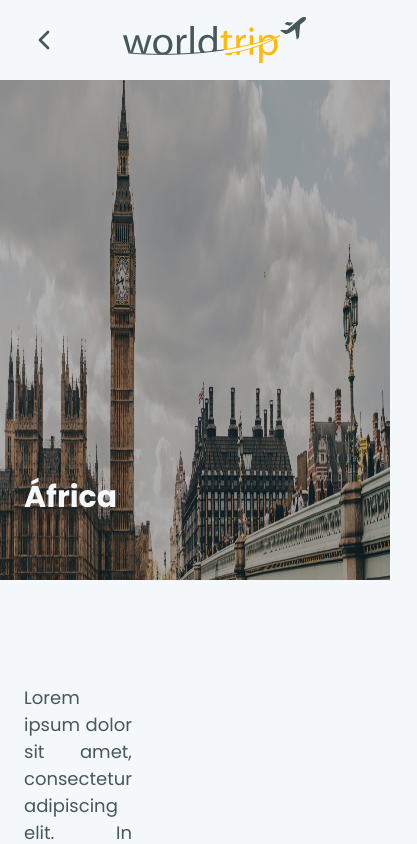
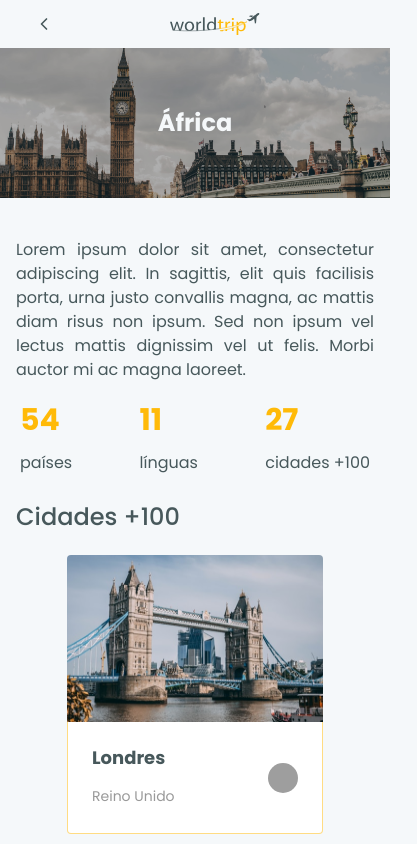
Before and after one commit to pedrocs378/worldtrip, a Next.js app: page /continent/africa in a window 390 px wide. Shown: the top 844 px of the page, 417 px wide, since content can reach past the window. Built offline with nearby package versions, Linux system fonts and the light colour scheme; grey boxes are pictures that could not be loaded.

Commit message:
fix: arruma responsividade

```diff
--- a/src/components/CitiesOfTopCentury/CityCard.tsx
+++ b/src/components/CitiesOfTopCentury/CityCard.tsx
@@ -4,20 +4,20 @@ interface CityCardProps {
 	name: string
 	country: string
 	flag: string
-	image: string
+	imageSrc: string
 }
 
-export function CityCard({ name, country, flag, image }: CityCardProps) {
+export function CityCard({ name, country, flag, imageSrc }: CityCardProps) {
 
 	return (
 		<Box
 			h="279px"
 			w="256px"
-			mb="12"
+			mb={["5", "5", "12"]}
 		>
 			<Image
-				src={`/png/${image}.png`}
-				alt={image}
+				src={imageSrc}
+				alt={name}
 				w="100%"
 				h="60%"
 				borderTopLeftRadius="4px"
--- a/src/components/CitiesOfTopCentury/index.tsx
+++ b/src/components/CitiesOfTopCentury/index.tsx
@@ -16,12 +16,17 @@ interface CitiesOfTopCenturyProps {
 export function CitiesOfTopCentury({ cities }: CitiesOfTopCenturyProps) {
 
 	return (
-		<Flex mt="10" align="center" justify="space-between" flexWrap="wrap">
+		<Flex
+			mt={["5", "5", "10"]}
+			align="center"
+			justify={["center", "center", "space-between"]}
+			flexWrap="wrap"
+		>
 			{cities.map(city => {
 				return (
 					<CityCard
 						key={city.id}
-						image="londonCard"
+						imageSrc="/png/londonCard.png"
 						name={city.name}
 						country={city.country}
 						flag={city.flag_url}
--- a/src/components/Header/index.tsx
+++ b/src/components/Header/index.tsx
@@ -20,7 +20,7 @@ export function Header() {
 			as="header"
 			w="100%"
 			maxW="1120px"
-			h="20"
+			h={["12", "12", "20"]}
 			mx="auto"
 			px="6"
 			align="center"
@@ -28,16 +28,22 @@ export function Header() {
 			{showBackButton && (
 				<IconButton
 					aria-label="Arrow left"
-					icon={<Icon as={FiChevronLeft} color="gray.700" h="32px" w="32px" />}
+					icon={<Icon
+						as={FiChevronLeft}
+						color="gray.700"
+						h={["5", "5", "8"]}
+						w={["5", "5", "8"]}
+					/>}
 					onClick={back}
 					bg="transparent"
 					_hover={{ color: 'gray.700' }}
+					_active={{ background: 'transparent' }}
 				/>
 			)}
 			<Image
 				src="/svg/logo.svg"
 				alt="worldtrip"
-				maxW={184}
+				maxW={[90, 90, 184]}
 				mx="auto"
 			/>
 		</Flex>
--- a/src/pages/continent/[slug].tsx
+++ b/src/pages/continent/[slug].tsx
@@ -1,7 +1,7 @@
 import { useMemo } from "react";
 import { GetStaticPaths, GetStaticProps } from "next";
 import Head from "next/head";
-import { Box, Flex, Image, Stack, Text } from "@chakra-ui/react";
+import { Box, Flex, Image, Stack, Text, useBreakpointValue } from "@chakra-ui/react";
 import axios from 'axios'
 
 import { Header } from "../../components/Header";
@@ -38,6 +38,10 @@ interface ContinentProps {
 }
 
 export default function Continent({ continent }: ContinentProps) {
+	const isWideVersion = useBreakpointValue({
+		base: false,
+		lg: true
+	})
 
 	const totalCountries = useMemo(() => {
 		return continent.about.countries.toString().padStart(2, '0')
@@ -60,7 +64,13 @@ export default function Continent({ continent }: ContinentProps) {
 			<Flex direction="column">
 				<Header />
 
-				<Box w="100%" maxW="1440px" mx="auto" position="relative" h={500}>
+				<Box
+					h={[150, 150, 500]}
+					w="100%"
+					maxW="1440px"
+					mx="auto"
+					position="relative"
+				>
 					<Image
 						position="absolute"
 						src="/png/europeBackground.png"
@@ -73,6 +83,7 @@ export default function Continent({ continent }: ContinentProps) {
 						zIndex="0"
 						filter="brightness(0.7)"
 					/>
+					{isWideVersion ? (
 						<Box
 							position="absolute"
 							bottom="60px"
@@ -91,66 +102,93 @@ export default function Continent({ continent }: ContinentProps) {
 								{continent.name}
 							</Text>
 						</Box>
+					) : (
+						<Text
+							as="h1"
+							position="absolute"
+							left="50%"
+							top="50%"
+							transform="translate(-50%, -50%)"
+							fontWeight="semibold"
+							fontSize={["2xl", "2xl", "3xl"]}
+							color="gray.50"
+						>
+							{continent.name}
+						</Text>
+					)}
 				</Box>
 
-				<Flex direction="column" w="100%" maxW="1120px" p="6" mx="auto">
-					<Flex as="section" align="center" justify="space-between" my="20">
+				<Flex direction="column" w="100%" maxW="1120px" p="4" mx="auto">
+					<Flex
+						as="section"
+						flexDirection={["column", "column", "row"]}
+						align="center"
+						justifyContent={["center", "center", "space-between"]}
+						my={["6", "6", "20"]}
+					>
 						<Text
 							fontWeight="normal"
-							fontSize="lg"
+							fontSize={["md", "md", "lg"]}
 							color="gray.700"
-							maxW="500px"
+							maxW={["100%", "100%", "500px"]}
 							textAlign="justify"
 						>
 							{continent.about.longDescription}
 						</Text>
-						<Stack spacing="10" direction="row" align="center">
-							<Stack spacing="1">
+						<Stack
+							spacing={["0", "0", "10"]}
+							mt={["4", "4", "0"]}
+							w={!isWideVersion && "100%"}
+							direction="row"
+							align="center"
+							justify={["space-between", "space-between", "normal"]}
+						>
+							<Stack px="1">
 								<Text
 									fontWeight="semibold"
-									fontSize="4xl"
+									fontSize={["3xl", "3xl", "4xl"]}
 									color="yellow.900"
-									textAlign="center"
+									textAlign={["left", "left", "center"]}
 								>
 									{totalCountries}
 								</Text>
 								<Text
-									fontWeight="semibold"
-									fontSize="lg"
+									fontWeight={["normal", "normal", "semibold"]}
+									fontSize={["md", "md", "lg"]}
 									color="gray.700"
 								>
 									países
 								</Text>
 							</Stack>
-							<Stack>
+							<Stack px="1">
 								<Text
 									fontWeight="semibold"
-									fontSize="4xl"
+									fontSize={["3xl", "3xl", "4xl"]}
 									color="yellow.900"
-									textAlign="center"
+									textAlign={["left", "left", "center"]}
 								>
 									{totalLanguages}
 								</Text>
 								<Text
-									fontWeight="semibold"
-									fontSize="lg"
+									fontWeight={["normal", "normal", "semibold"]}
+									fontSize={["md", "md", "lg"]}
 									color="gray.700"
 								>
 									línguas
 								</Text>
 							</Stack>
-							<Stack>
+							<Stack px="1">
 								<Text
 									fontWeight="semibold"
-									fontSize="4xl"
+									fontSize={["3xl", "3xl", "4xl"]}
 									color="yellow.900"
-									textAlign="center"
+									textAlign={["left", "left", "center"]}
 								>
 									{totalCitiesOfTopCentury}
 								</Text>
 								<Text
-									fontWeight="semibold"
-									fontSize="lg"
+									fontWeight={["normal", "normal", "semibold"]}
+									fontSize={["md", "md", "lg"]}
 									color="gray.700"
 								>
 									cidades +100
@@ -162,7 +200,7 @@ export default function Continent({ continent }: ContinentProps) {
 					<Box as="section">
 						<Text
 							color="gray.700"
-							fontSize="3xl"
+							fontSize={["2xl", "2xl", "3xl"]}
 							fontWeight="medium"
 						>
 							Cidades +100
```
Also changed, not shown: src/components/TravelSlider/SlideContent.tsx (+5 -4 lines), src/components/TravelSlider/index.tsx (+7 -1 lines), src/components/TravelType/index.tsx (+19 -6 lines), src/pages/index.tsx (+54 -25 lines). Lines whose indentation alone changed are shown as unchanged.
